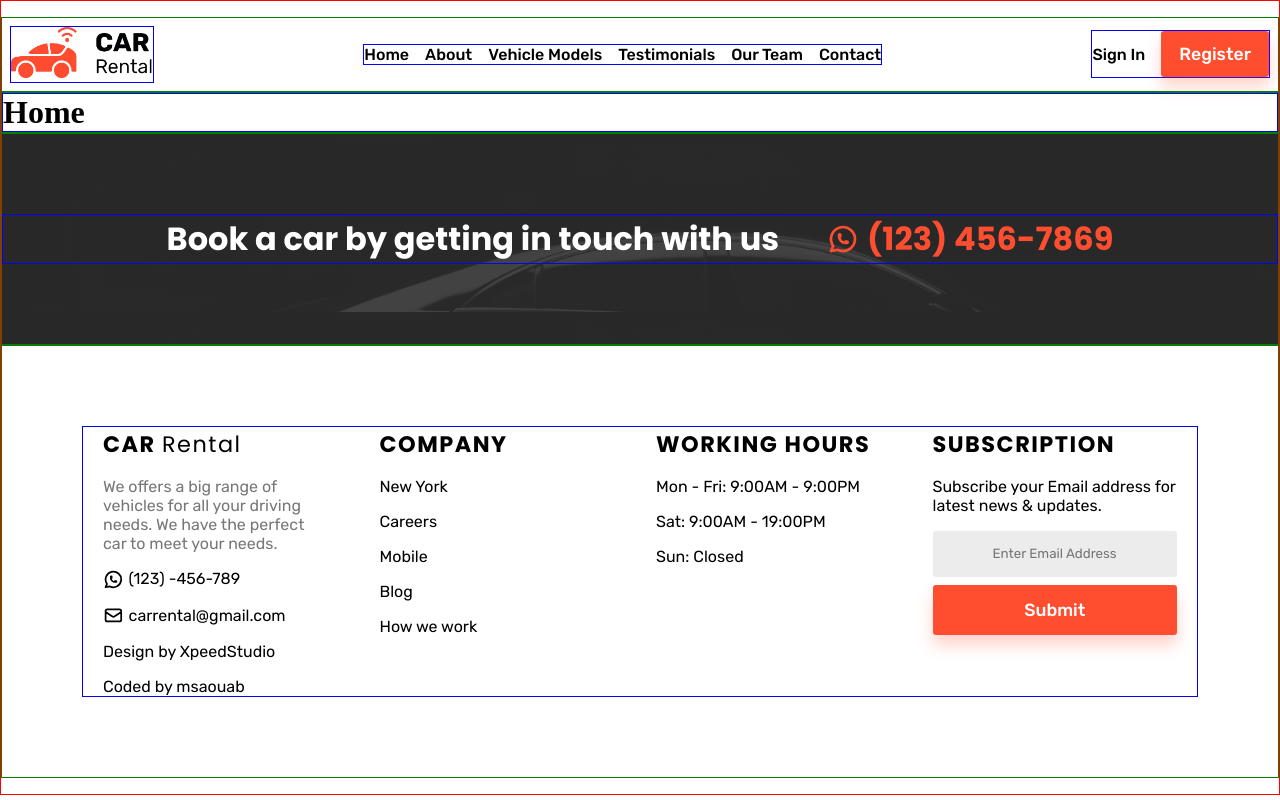
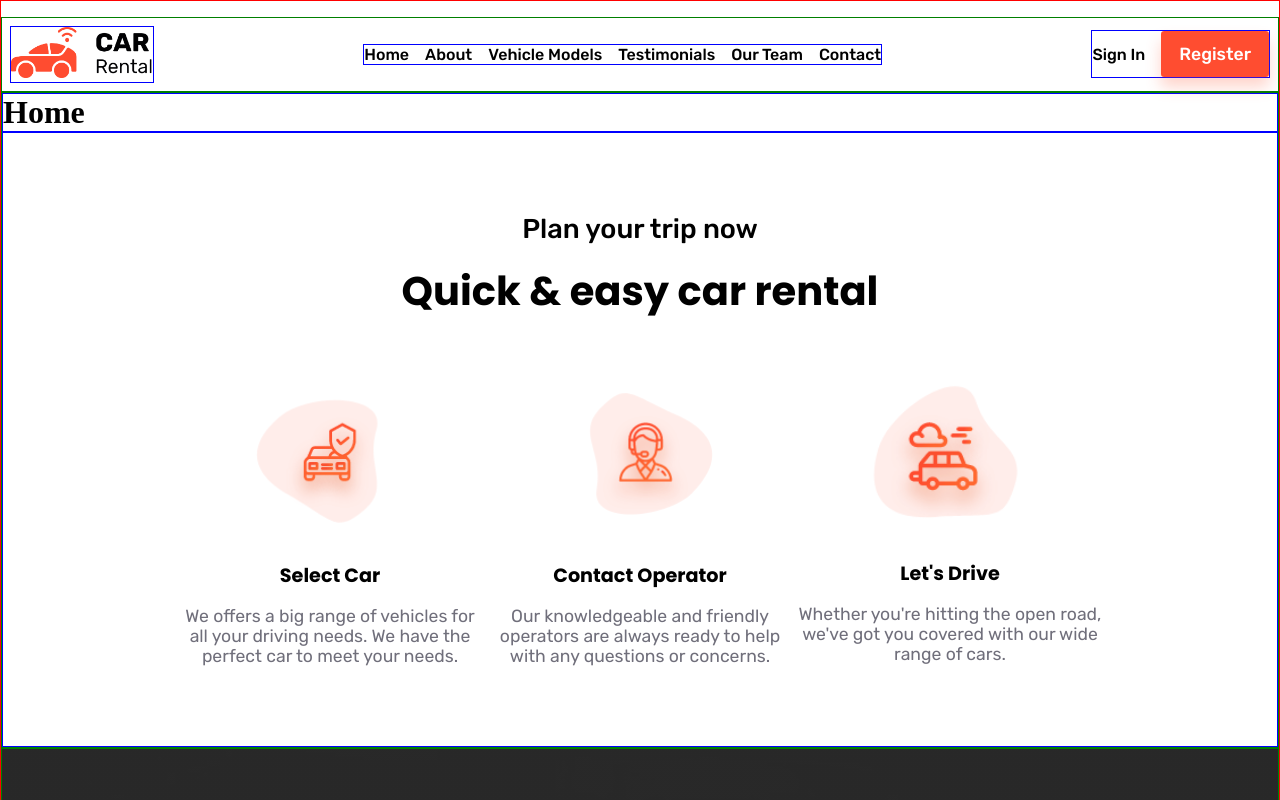
Before and after one commit to msaouab/car-rental, a React (Vite) app: page / in a window 1280 px wide. Shown: the top 800 px of the page. Built offline with nearby package versions, Linux system fonts and the light colour scheme.

Commit message:
feat: add the plan boxes

```diff
--- /dev/null
+++ b/src/Components/PlanSection.tsx
@@ -0,0 +1,44 @@
+import { PlanSectionStyled } from "../Styled/PlanSectionStyled";
+import SelectIcon from "/images/plan/icon1.png";
+import ContactIcon from "/images/plan/icon2.png";
+import DriveIcon from "/images/plan/icon3.png";
+
+const planBoxes = [
+	{
+		icon: SelectIcon,
+		title: "Select Car",
+		text: "We offers a big range of vehicles for all your driving needs. We have the perfect car to meet your needs.",
+	},
+	{
+		icon: ContactIcon,
+		title: "Contact Operator",
+		text: "Our knowledgeable and friendly operators are always ready to help with any questions or concerns.",
+	},
+	{
+		icon: DriveIcon,
+		title: "Let's Drive",
+		text: "Whether you're hitting the open road, we've got you covered with our wide range of cars.",
+	},
+];
+
+export const PlanSection = () => {
+	return (
+		<PlanSectionStyled>
+			<div className="container plan">
+				<div className="planTitles">
+					<h3>Plan your trip now</h3>
+					<h2>Quick & easy car rental</h2>
+				</div>
+				<div className="planBoxes">
+					{planBoxes.map((planBox, index) => (
+						<div className="planBox" key={index}>
+							<img src={planBox.icon} alt="" />
+							<h2>{planBox.title}</h2>
+							<p>{planBox.text}</p>
+						</div>
+					))}
+				</div>
+			</div>
+		</PlanSectionStyled>
+	);
+};
--- a/src/Pages/Home.tsx
+++ b/src/Pages/Home.tsx
@@ -1,9 +1,11 @@
+import { PlanSection } from "../Components/PlanSection";
 import { HomeStyled } from "../Styled/HomeStyled";
 
 export const Home = () => {
 	return (
 		<HomeStyled>
 			<h1>Home</h1>
+			<PlanSection />
 		</HomeStyled>
 	);
 };
--- /dev/null
+++ b/src/Styled/PlanSectionStyled.tsx
@@ -0,0 +1,57 @@
+import styled from "styled-components";
+
+export const PlanSectionStyled = styled.section`
+	font-family: var(--text-font);
+	padding: 5rem 0;
+	& > .plan {
+		display: flex;
+		flex-direction: column;
+		align-items: center;
+		gap: 3rem;
+		& > .planTitles {
+			display: flex;
+			flex-direction: column;
+			gap: 1rem;
+			& > h3 {
+				font-size: 1.7rem;
+				font-weight: 500;
+				color: var(--primary-color);
+				text-align: center;
+			}
+			& > h2 {
+				font-size: 2.5rem;
+				font-weight: 700;
+				font-family: var(--titles-font);
+				text-align: center;
+			}
+		}
+		& > .planBoxes {
+			display: flex;
+			justify-content: space-evenly;
+			flex-wrap: wrap;
+
+			& > .planBox {
+				display: flex;
+				flex-direction: column;
+				align-items: center;
+				text-align: center;
+				gap: 1rem;
+				width: 310px;
+				& > img {
+					width: 100%;
+					max-width: 11rem;
+				}
+				& > h2 {
+					font-size: 1.2rem;
+					font-weight: 700;
+					font-family: var(--titles-font);
+				}
+				& > p {
+					font-size: 1.1rem;
+					font-weight: 400;
+					color: var(--gray-color);
+				}
+			}
+		}
+	}
+`;
--- a/src/index.css
+++ b/src/index.css
@@ -8,6 +8,7 @@
 	--primary-color: #000;
 	--secondary-color: #ff4d30;
 	--white-color: #fff;
+	--gray-color: #706f7b;
 }
 
 * {
```
